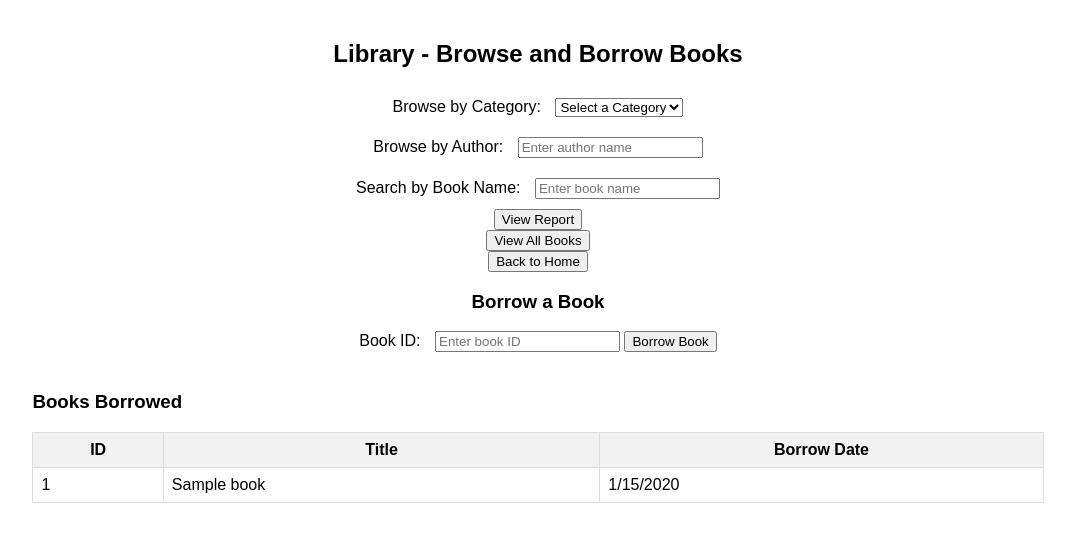
After one commit to Harshith24/CS348-Project-Harshith, a Flask app: page /user/1 in a window 1280 px wide. The commit adds this page. Shown: the top 542 px of the page, without its empty margins (102-1177 px from the left). Run offline with Flask 3, Linux system fonts and the light colour scheme; tables that the repository leaves empty hold one stand-in row (values such as "Sample post").

Commit message:
added book borrow

```diff
--- a/app.py
+++ b/app.py
@@ -1,6 +1,7 @@
 from flask import Flask, send_from_directory, request, jsonify, render_template, redirect, url_for, session
 from flask_sqlalchemy import SQLAlchemy
 from sqlalchemy import text
+from datetime import datetime
 
 app = Flask(__name__, static_folder='frontend/build')
 
@@ -17,6 +18,7 @@ class Book(db.Model):
     category = db.Column(db.String(50), nullable=False)
     available = db.Column(db.Integer, default=0)  # Change to Integer with default 0
     aisle = db.Column(db.String(50), nullable=False)
+    #borrowed_books = db.relationship('BorrowedBook', back_populates='user')
 
 class User(db.Model):
     __tablename__ = 'users'
@@ -27,6 +29,20 @@ class User(db.Model):
     age = db.Column(db.Integer, nullable=False)
     password = db.Column(db.String(50), nullable=False)
     type = db.Column(db.String(10), nullable=False)
+    #borrowed_books = db.relationship('BorrowedBook', back_populates='book')
+
+class BorrowedBook(db.Model):
+    __tablename__ = 'borrowed_books'
+    id = db.Column(db.Integer, primary_key=True)
+    user_id = db.Column(db.String(50), db.ForeignKey('users.user_id'), nullable=False)
+    book_id = db.Column(db.Integer, db.ForeignKey('books.id'), nullable=False)
+    book_title = db.Column(db.String(50), nullable=False)
+    borrow_date = db.Column(db.Date, nullable=False)
+    return_date = db.Column(db.Date, nullable=True)
+
+    # Relationships to User and Book tables
+    #user = db.relationship('User', back_populates='borrowed_books')
+    #book = db.relationship('Book', back_populates='borrowed_books')
 
 @app.route('/')
 def main_page():
@@ -38,21 +54,29 @@ def home():
         form_type = request.form.get('form_type')
 
         if form_type == 'login':
-            # Login form
             user_id = request.form.get('login_user_id')
             password = request.form.get('login_password')
             user = User.query.filter_by(user_id=user_id).first()
 
             if user and user.password == password:
                 if user.type == 'Librarian':
-                    return jsonify({'success': True, 'message': 'Login successful! Redirecting to library...', 'redirect_url': url_for('library')})
+                    return jsonify({
+                        'success': True,
+                        'message': 'Login successful! Redirecting to library...',
+                        'redirect_url': url_for('library')
+                    })
                 else:
-                    return jsonify({'success': True, 'message': 'Login successful! Redirecting to user page...', 'redirect_url': url_for('user')})
+                    # Append user_id as a query parameter
+                    return jsonify({
+                        'success': True,
+                        'message': 'Login successful! Redirecting to user page...',
+                        'redirect_url': url_for('user', user_id=user_id)
+                    })
             else:
                 return jsonify({'success': False, 'message': 'Invalid login credentials. Please try again.'})
 
         elif form_type == 'register':
-            # Registration form
+            # Registration form processing
             user_id = request.form.get('register_user_id')
             first_name = request.form.get('first_name')
             last_name = request.form.get('last_name')
@@ -68,18 +92,25 @@ def home():
             new_user = User(user_id=user_id, first_name=first_name, last_name=last_name, age=age, password=password, type=user_type)
             db.session.add(new_user)
             db.session.commit()
-            return jsonify({'success': False, 'message': 'Registration successful! Please log in.'})
+            return jsonify({'success': True, 'message': 'Registration successful! Please log in.'})
 
     return render_template('home.html')
 
 @app.route('/library')
 def library():
+    # user = User.query.filter_by(user_id=user_id).first()
+    # if not user:
+    #     return redirect(url_for('home'))
     return send_from_directory(app.static_folder, 'library.html')
+    # return render_template('library.html', user=user)
 
-@app.route('/user')
-def user():
-    # Render the user page where regular users can borrow, return, or browse books
-    return send_from_directory(app.static_folder, 'user.html')
+@app.route('/user/<user_id>')
+def user(user_id):
+    user = User.query.filter_by(user_id=user_id).first()
+    if not user:
+        return redirect(url_for('home'))  # Redirect if user is not found
+
+    return render_template('user.html', user=user)
 
 @app.route('/add_book', methods=['POST'])
 def add_book():
@@ -129,6 +160,95 @@ def edit_book():
         return jsonify({'message': 'Book updated successfully!'})
     else:
         return jsonify({'message': 'No such book!'}), 404
+
+# Helper function to find a book by ID
+def find_book_by_id(book_id):
+    return Book.query.get(book_id)
+
+@app.route('/borrow_book/<int:user_id>/<int:book_id>', methods=['POST'])
+def borrow_book(user_id, book_id):
+    app.logger.info(f'Received request to borrow book. User ID: {user_id}, Book ID: {book_id}')
+
+    user = User.query.filter_by(user_id=user_id).first()
+    if not user:
+        app.logger.error('User not found.')
+        return jsonify({'success': False, 'message': 'User not found.'}), 404
+
+    book = Book.query.filter_by(id=book_id).first()
+    if not book:
+        app.logger.error('Book not found.')
+        return jsonify({'success': False, 'message': 'Book not found.'}), 404
+
+    # Check availability
+    if book.available <= 0:
+        app.logger.warning('No copies available for borrowing.')
+        return jsonify({'success': False, 'message': 'No copies available for borrowing.'}), 400
+
+    borrowed_book = BorrowedBook.query.filter_by(user_id=user_id, book_id=book_id).first()
+    if borrowed_book:
+        app.logger.warning('Book already borrowed.')
+        return jsonify({'success': False, 'message': 'Book already borrowed.'}), 400
+
+    new_borrowed_book = BorrowedBook(user_id=user_id, book_id=book_id, book_title=book.title, borrow_date=datetime.now())
+    db.session.add(new_borrowed_book)
+
+    # Reduce the availability of the book by 1
+    book.available -= 1
+    db.session.commit()  # Commit the transaction to the database
+
+    app.logger.info(f'Book "{book.title}" borrowed successfully by User ID: {user_id}')
+    return jsonify({'success': True, 'message': f'Book "{book.title}" borrowed successfully!'})
+
+@app.route('/borrowed_books/<int:user_id>')
+def get_borrowed_books(user_id):
+    borrowed_books = BorrowedBook.query.filter_by(user_id=user_id).all()
+    result = [{'id': book.book_id, 'title': book.book_title, 'borrow_date': book.borrow_date} for book in borrowed_books]
+    return jsonify({'borrowed_books': result})
+
+# Route for returning a borrowed book
+# @app.route('/return_book/<int:book_id>', methods=['POST'])
+# def return_book(book_id):
+#     if 'username' not in session:
+#         return jsonify({"message": "Please log in to return books."}), 401
+
+#     borrowed_record = BorrowedBook.query.filter_by(user_id=session['username'], book_id=book_id, return_date=None).first()
+#     if not borrowed_record:
+#         return jsonify({"message": "This book was not borrowed by you or is already returned."}), 400
+
+#     # Update the book's availability status and set return date
+#     book = find_book_by_id(book_id)
+#     if book:
+#         book.available = 'Yes'
+#         borrowed_record.return_date = datetime.utcnow()  # Set the return date to current date
+#         db.session.commit()
+
+#     return jsonify({"message": f"You have successfully returned '{book.title}'."})
+
+# Route to fetch all books borrowed by the current user
+# @app.route('/borrowed_books')
+# def get_borrowed_books():
+#     if 'username' not in session:
+#         return jsonify({"message": "Please log in to view borrowed books."}), 401
+
+#     user_id = session['username']
+#     borrowed_books = BorrowedBook.query.filter_by(user_id=user_id).all()
+
+#     user_borrowed_books = []
+#     for borrowed in borrowed_books:
+#         book = find_book_by_id(borrowed.book_id)
+#         if book:
+#             user_borrowed_books.append({
+#                 'id': book.id,
+#                 'title': book.title,
+#                 'author': book.author,
+#                 'category': book.category,
+#                 'available': book.available,
+#                 'aisle': book.aisle,
+#                 'borrow_date': borrowed.borrow_date.strftime('%Y-%m-%d'),
+#                 'return_date': borrowed.return_date.strftime('%Y-%m-%d') if borrowed.return_date else None
+#             })
+
+#     return jsonify({"borrowed_books": user_borrowed_books})
 
 @app.route('/categories')
 def get_categories():
--- a/templates/report.html
+++ b/templates/report.html
@@ -37,6 +37,6 @@
             {% endfor %}
         </tbody>
     </table>
-    <a href="/library"><button>Back</button></a>
+    <!-- <a href="/library"><button>Back</button></a> -->
 </body>
 </html>
--- /dev/null
+++ b/templates/user.html
@@ -0,0 +1,233 @@
+<!DOCTYPE html>
+<html lang="en">
+<head>
+    <meta charset="UTF-8">
+    <meta name="viewport" content="width=device-width, initial-scale=1.0">
+    <title>Library User Interface</title>
+    <style>
+        body {
+            font-family: Arial, sans-serif;
+            display: flex;
+            flex-direction: column;
+            align-items: center;
+            margin-top: 20px;
+        }
+        .form-group {
+            margin: 10px 0;
+        }
+        label {
+            margin-right: 10px;
+        }
+        .book-list, .borrowed-books {
+            width: 80%;
+            margin: 20px 0;
+        }
+        table {
+            width: 100%;
+            border-collapse: collapse;
+        }
+        th, td {
+            border: 1px solid #ddd;
+            padding: 8px;
+        }
+        th {
+            background-color: #f2f2f2;
+        }
+    </style>
+</head>
+<body>
+    <h2>Library - Browse and Borrow Books</h2>
+
+    <!-- Browse Books Form -->
+    <form id="browseByCategoryForm">
+        <div class="form-group">
+            <label for="browseCategory">Browse by Category:</label>
+            <select id="browseCategory" name="browseCategory">
+                <option value="">Select a category</option>
+                <!-- Options will be populated here dynamically -->
+            </select>
+        </div>
+    </form>
+
+    <div class="form-group">
+        <label for="browseAuthor">Browse by Author:</label>
+        <input type="text" id="browseAuthor" placeholder="Enter author name">
+    </div>
+
+    <div class="form-group">
+        <label for="browseBookName">Search by Book Name:</label>
+        <input type="text" id="browseBookName" placeholder="Enter book name">
+    </div>
+
+    <button type="button" onclick="viewReport()">View Report</button>
+    <button onclick="viewAllBooks()">View All Books</button>
+    <a href="/home"><button>Back to Home</button></a>
+
+
+    <!-- Borrow Book Section -->
+    <h3>Borrow a Book</h3>
+    <div>
+        <label for="bookIdToBorrow">Book ID:</label>
+        <input type="number" id="bookIdToBorrow" placeholder="Enter book ID">
+        <button onclick="borrowBook()">Borrow Book</button>
+    </div>
+
+    <!-- Borrowed Books Section -->
+    <div class="borrowed-books">
+        <h3>Books Borrowed</h3>
+        <table id="borrowedBooksTable">
+            <thead>
+                <tr>
+                    <th>ID</th>
+                    <th>Title</th>
+                    <th>Borrow Date</th>
+                </tr>
+            </thead>
+            <tbody></tbody>
+        </table>
+    </div>
+
+    <script>
+        function viewAllBooks() {
+            window.location.href = `/report?all=true`;
+        }
+
+        function viewReport() {
+            const category = document.getElementById('browseCategory').value;
+            const author = document.getElementById('browseAuthor').value;
+            const bookName = document.getElementById('browseBookName').value;
+            let queryParams = '';
+
+            if (category) {
+                queryParams += `category=${category}&`;
+            }
+            if (author) {
+                queryParams += `author=${author}&`;
+            }
+            if (bookName) {
+                queryParams += `book_name=${bookName}`;
+            }
+
+            window.location.href = `/report?${queryParams}`;
+        }
+        function populateCategories() {
+            fetch('/categories')
+                .then(response => response.json())
+                .then(data => {
+                    const categoryDropdown = document.getElementById('browseCategory');
+                    categoryDropdown.innerHTML = ''; // Clear any existing options
+
+                    const option = document.createElement('option');
+                    option.value = '';
+                    option.textContent = "Select a Category";
+                    categoryDropdown.appendChild(option);
+
+                    // Populate dropdown with categories from the response
+                    data.categories.forEach(category => {
+                        const option = document.createElement('option');
+                        option.value = category;
+                        option.textContent = category;
+                        categoryDropdown.appendChild(option);
+                    });
+                })
+                .catch(error => console.error('Error fetching categories:', error));
+        }
+
+        // Function to generate the report based on the selected category
+        function generateReport() {
+            const selectedCategory = document.getElementById('browseCategory').value;
+            const url = `/report?category=${encodeURIComponent(selectedCategory)}`;
+            window.location.href = url;  // Redirect to the report page with the selected category
+        }
+
+        // Populate categories on page load
+        document.addEventListener('DOMContentLoaded', () => {
+            populateCategories();
+        });
+
+        document.addEventListener('DOMContentLoaded', () => {
+            // Get user ID from the URL query parameters
+            const params = new URLSearchParams(window.location.search);
+            const userId = params.get('user_id'); // Ensure this matches your earlier implementation
+
+            // Store userId in a variable or use it directly
+            window.userId = userId; // Store for later use
+            fetchBorrowedBooks(); // Call to fetch borrowed books if needed
+        });
+
+        // Borrow a book by ID
+        function borrowBook() {
+            const bookId = document.getElementById('bookIdToBorrow').value;
+
+            // Get userId from the URL
+            const userId = window.location.pathname.split('/')[2]; // Assuming the URL is like '/user/<user_id>'
+
+            fetch(`/borrow_book/${userId}/${bookId}`, { method: 'POST' })
+                .then(response => response.json())
+                .then(data => {
+                    alert(data.message);
+                    if (data.success) {
+                        fetchBorrowedBooks(); // Update the borrowed books table
+                    }
+                })
+                .catch(error => console.error('Error borrowing book:', error));
+        }
+
+        function fetchBorrowedBooks() {
+            const userId = window.location.pathname.split('/')[2];
+
+            fetch(`/borrowed_books/${userId}`) // Update the endpoint to include user_id
+                .then(response => response.json())
+                .then(data => {
+                    const borrowedBooksTable = document.getElementById('borrowedBooksTable').getElementsByTagName('tbody')[0];
+                    borrowedBooksTable.innerHTML = ''; // Clear existing rows
+
+                    data.borrowed_books.forEach(book => {
+                        const row = borrowedBooksTable.insertRow();
+                        row.insertCell(0).textContent = book.id;        // ID
+                        row.insertCell(1).textContent = book.title;     // Title
+                        row.insertCell(2).textContent = new Date(book.borrow_date).toLocaleDateString(); // Format date
+                    });
+                })
+                .catch(error => console.error('Error fetching borrowed books:', error));
+        }
+
+
+        // Fetch the list of borrowed books
+        // function fetchBorrowedBooks() {
+        //     fetch('/borrowed_books')
+        //         .then(response => response.json())
+        //         .then(data => {
+        //             const borrowedBooksTable = document.getElementById('borrowedBooksTable').getElementsByTagName('tbody')[0];
+        //             borrowedBooksTable.innerHTML = '';
+
+        //             data.borrowed_books.forEach(book => {
+        //                 const row = borrowedBooksTable.insertRow();
+        //                 row.insertCell(0).textContent = book.id;
+        //                 row.insertCell(1).textContent = book.title;
+
+        //                 // Return button for each borrowed book
+        //                 const returnCell = row.insertCell(2);
+        //                 const returnButton = document.createElement('button');
+        //                 returnButton.textContent = 'Return';
+        //                 returnButton.onclick = () => returnBook(book.id);
+        //                 returnCell.appendChild(returnButton);
+        //             });
+        //         })
+        //         .catch(error => console.error('Error fetching borrowed books:', error));
+        // }
+
+        // // Return a borrowed book by ID
+        // function returnBook(bookId) {
+        //     fetch(`/return_book/${bookId}`, { method: 'POST' })
+        //         .then(response => response.json())
+        //         .then(data => {
+        //             alert(data.message);
+        //             fetchBooks(); // Update available books
+        //             fetchBorrowedBooks(); // Update borrowed books
+        //         })
+        //         .catch(error => console.error('Error returning book:', error));
+        // }
+    </script>
+</body>
+</html>
```
